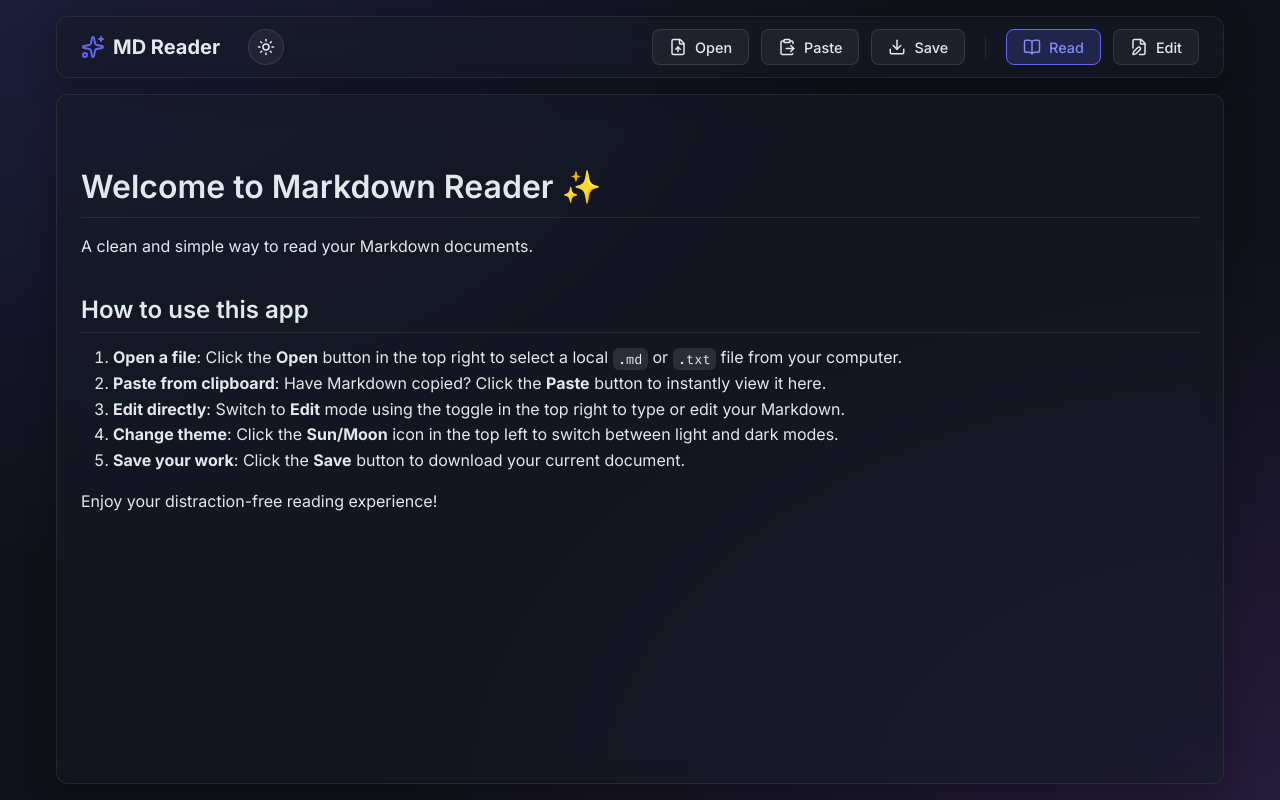
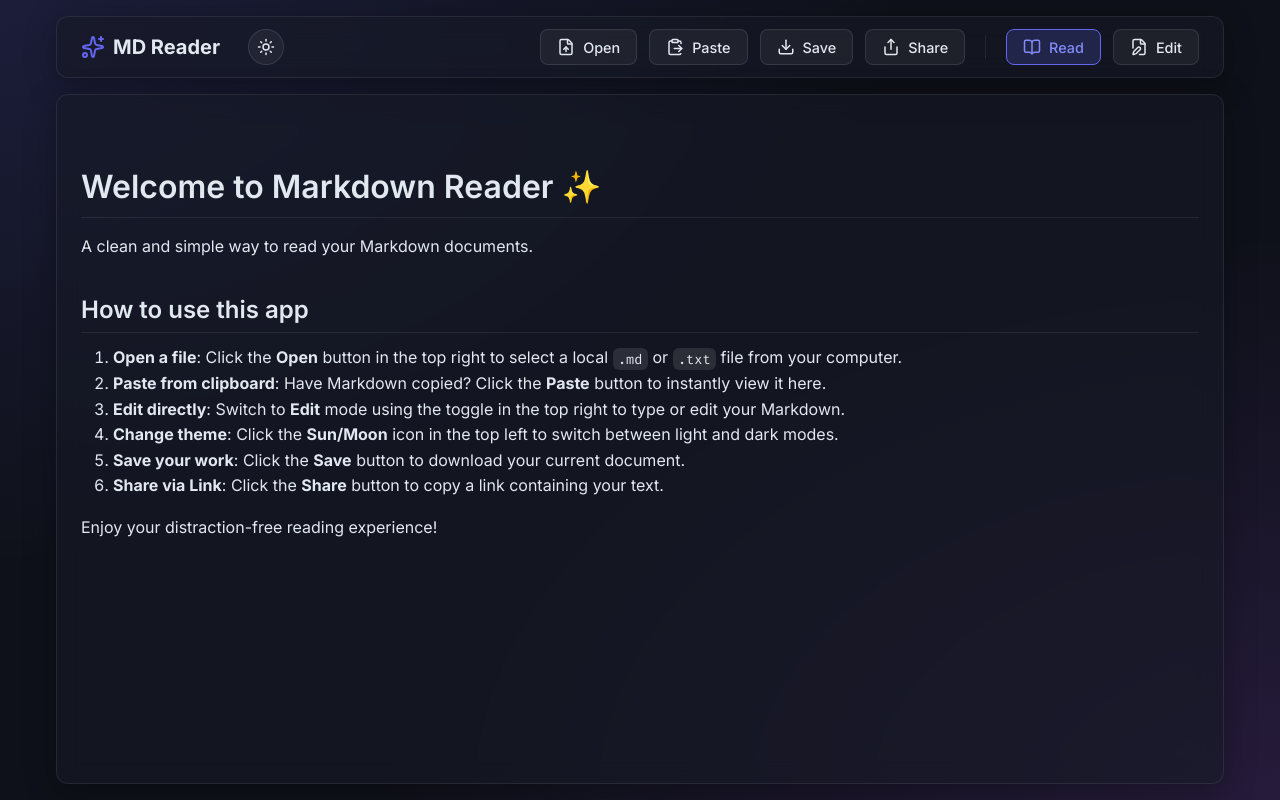
Before and after one commit to AshV/markdown-reader, a React (Vite) app: page / in a window 1280 px wide. Built offline with nearby package versions, Linux system fonts and the light colour scheme.

Commit message:
URL sharing functionality

```diff
--- a/package.json
+++ b/package.json
@@ -10,9 +10,11 @@
     "preview": "vite preview"
   },
   "dependencies": {
+    "@types/lz-string": "^1.3.34",
     "highlight.js": "^11.11.1",
     "katex": "^0.18.1",
     "lucide-react": "^1.30.0",
+    "lz-string": "^1.5.0",
     "mermaid": "^11.16.1",
     "react": "^19.2.8",
     "react-dom": "^19.2.8",
--- a/src/App.tsx
+++ b/src/App.tsx
@@ -4,7 +4,8 @@ import remarkGfm from 'remark-gfm';
 import remarkMath from 'remark-math';
 import rehypeKatex from 'rehype-katex';
 import rehypeHighlight from 'rehype-highlight';
-import { BookOpen, FileEdit, FileUp, Download, Sparkles, Sun, Moon, ClipboardPaste } from 'lucide-react';
+import LZString from 'lz-string';
+import { BookOpen, FileEdit, FileUp, Download, Sparkles, Sun, Moon, ClipboardPaste, Share } from 'lucide-react';
 import './App.css';
 
 const DEFAULT_MARKDOWN = `# Welcome to Markdown Reader ✨
@@ -18,12 +19,26 @@ A clean and simple way to read your Markdown documents.
 3. **Edit directly**: Switch to **Edit** mode using the toggle in the top right to type or edit your Markdown.
 4. **Change theme**: Click the **Sun/Moon** icon in the top left to switch between light and dark modes.
 5. **Save your work**: Click the **Save** button to download your current document.
+6. **Share via Link**: Click the **Share** button to copy a link containing your text.
 
 Enjoy your distraction-free reading experience!
 `;
 
+const getInitialMarkdown = () => {
+  const hash = window.location.hash.slice(1);
+  if (hash) {
+    try {
+      const decompressed = LZString.decompressFromEncodedURIComponent(hash);
+      if (decompressed) return decompressed;
+    } catch (e) {
+      console.error("Failed to parse markdown from URL", e);
+    }
+  }
+  return DEFAULT_MARKDOWN;
+};
+
 function App() {
-  const [markdown, setMarkdown] = useState<string>(DEFAULT_MARKDOWN);
+  const [markdown, setMarkdown] = useState<string>(getInitialMarkdown);
   const [isEditing, setIsEditing] = useState<boolean>(false);
   const [isLightMode, setIsLightMode] = useState<boolean>(() => {
     return localStorage.getItem('theme') === 'light';
@@ -104,6 +119,14 @@ function App() {
     }
   };
 
+  const handleShare = () => {
+    const compressed = LZString.compressToEncodedURIComponent(markdown);
+    const url = `${window.location.origin}${window.location.pathname}#${compressed}`;
+    navigator.clipboard.writeText(url)
+      .then(() => alert('Shareable link copied to clipboard!'))
+      .catch(() => alert('Failed to copy link. Please manually copy from the URL bar if possible.'));
+  };
+
   return (
     <div className="app-container">
       <header className="toolbar glass-panel">
@@ -143,6 +166,11 @@ function App() {
           <button className="btn" onClick={handleDownload} title="Save File">
             <Download size={18} />
             <span>Save</span>
+          </button>
+
+          <button className="btn" onClick={handleShare} title="Share via Link">
+            <Share size={18} />
+            <span>Share</span>
           </button>
 
           <div style={{ width: '1px', height: '24px', background: 'var(--panel-border)', margin: '0 8px' }}></div>
```
Also changed, not shown: 1 other file (tests, documents, lock files or other folders).
